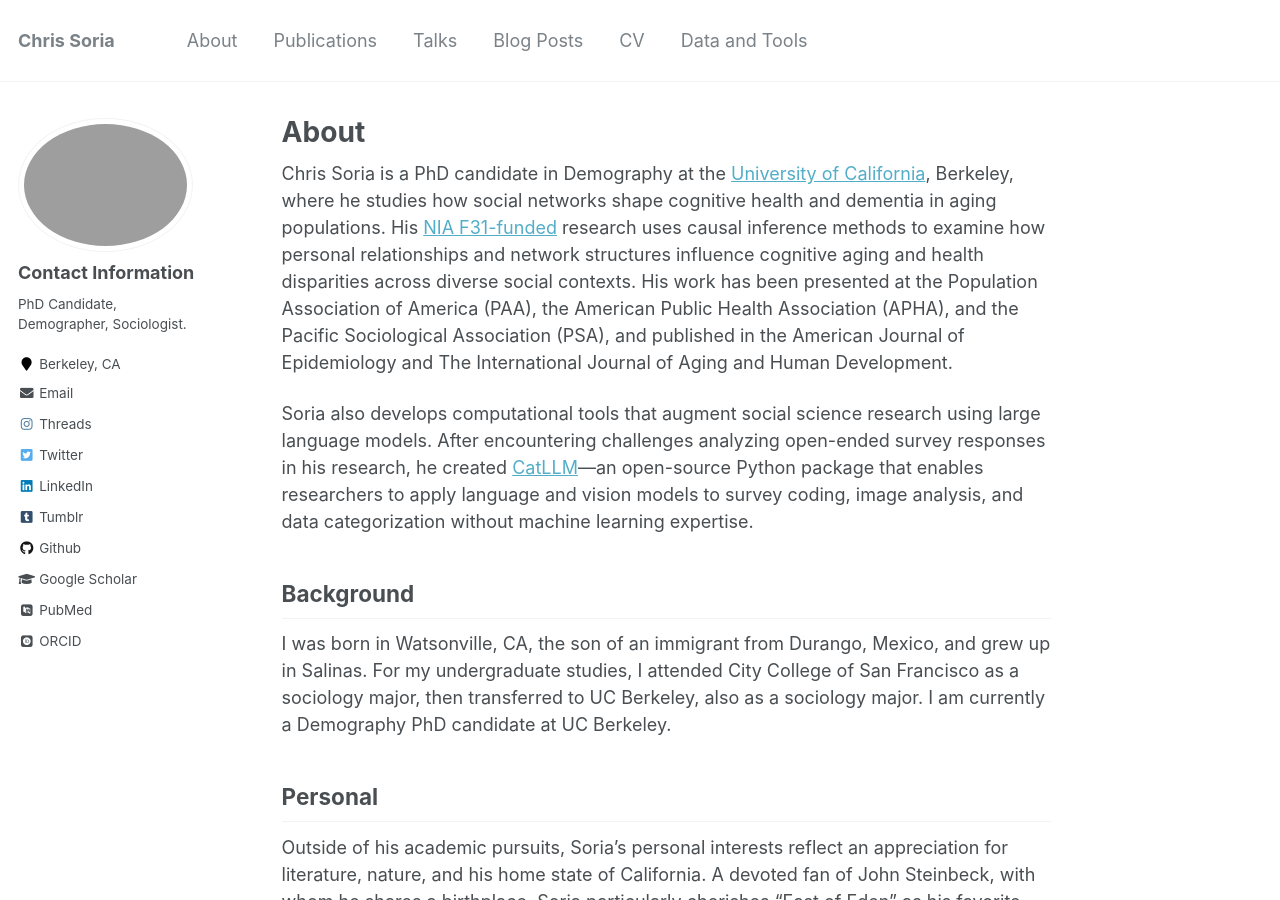
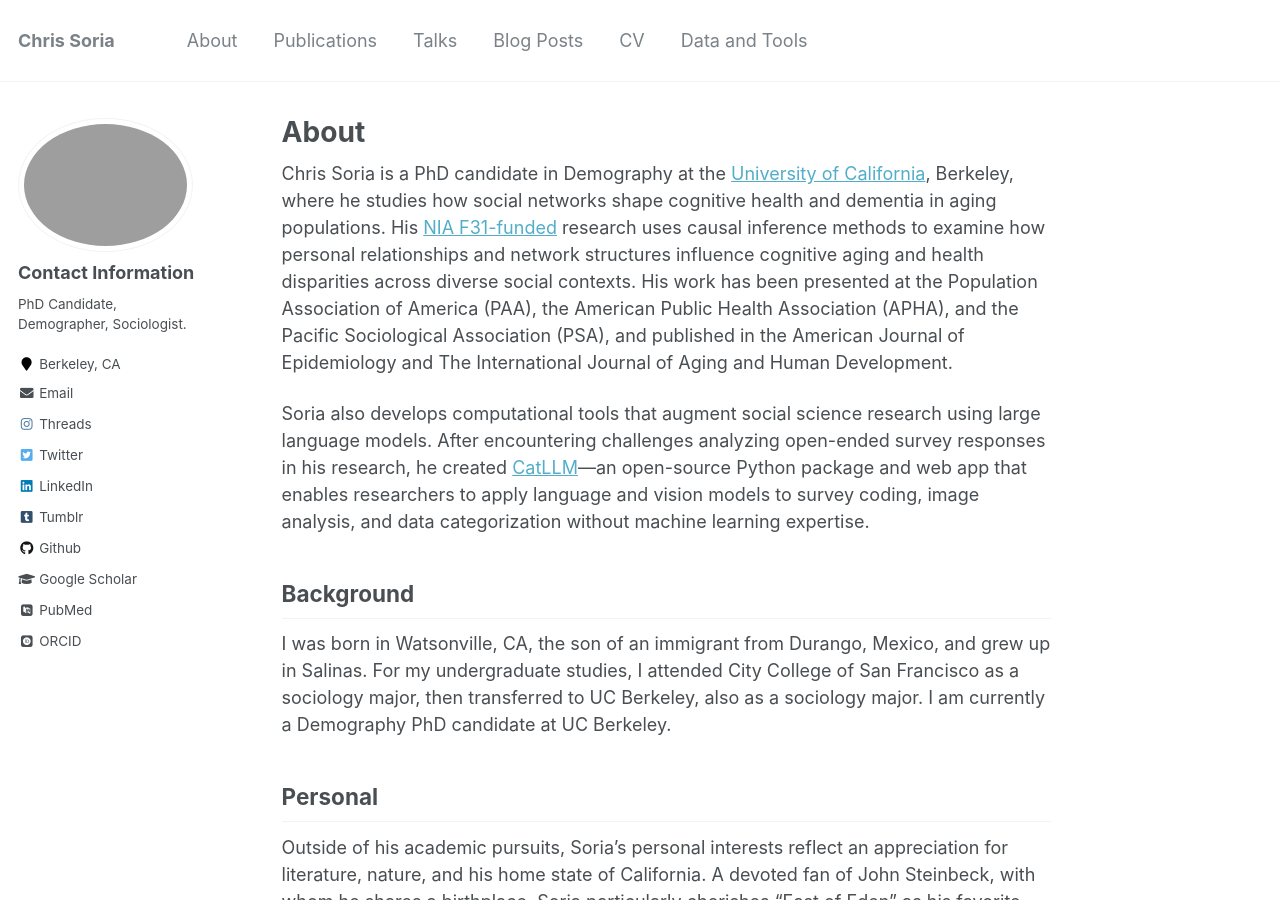
Before and after one commit to chrissoria/chrissoria.github.io, a Jekyll site: the page built from _pages/about.md, in a window 1280 px wide and 900 px high. Built offline with Jekyll 4.4.1, drawn with Linux system fonts in a browser that asks for light colours; some web fonts are replaced.

Commit message:
cleaned up about

```diff
--- a/_pages/about.md
+++ b/_pages/about.md
@@ -11,7 +11,7 @@
 His work has been presented at the Population Association of America (PAA), the American Public Health Association (APHA), and the Pacific Sociological Association (PSA), and published in the American Journal of Epidemiology and The International Journal of Aging and Human Development.
 
 Soria also develops computational tools that augment social science research using large language models.
-After encountering challenges analyzing open-ended survey responses in his research, he created [CatLLM](https://pypi.org/project/cat-llm/)—an open-source Python package that enables researchers to apply language and vision models to survey coding, image analysis, and data categorization without machine learning expertise.
+After encountering challenges analyzing open-ended survey responses in his research, he created [CatLLM](/catllm/)—an open-source Python package and web app that enables researchers to apply language and vision models to survey coding, image analysis, and data categorization without machine learning expertise.
 
 Background
 ------
```
